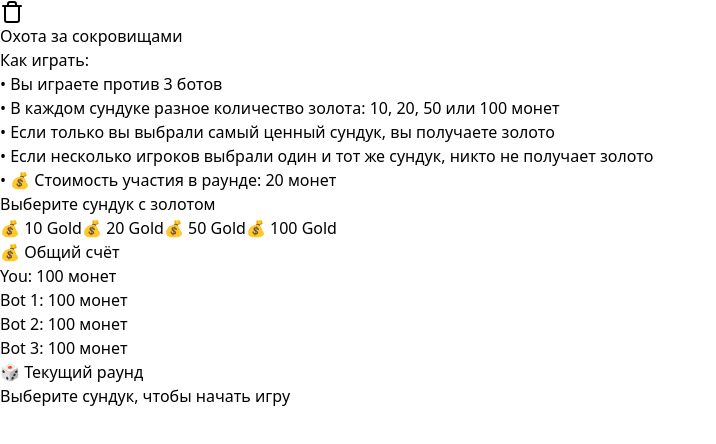
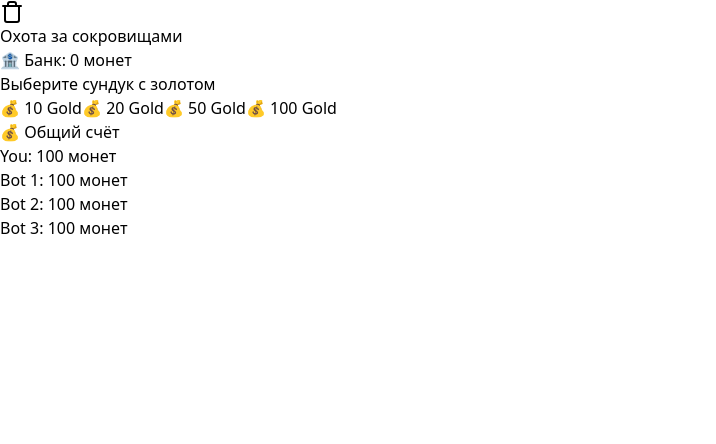
Before and after one commit to puremind5/dfac, a React (Vite) app: page / in a window 1280 px wide. Shown: the top 444 px of the page, without its empty margins (0-716 px from the left). Built offline with nearby package versions, Linux system fonts and the light colour scheme.

Commit message:
Update App.tsx

```diff
--- a/src/App.tsx
+++ b/src/App.tsx
@@ -2,18 +2,26 @@ import React, { useState } from 'react';
 import { Trash as Treasure } from 'lucide-react';
 import GameBoard from './components/GameBoard';
 
-const CHEST_VALUES = { 1: 10, 2: 20, 3: 50, 4: 100 };
-const GAME_COST = 20; // 💰 Стоимость каждой игры
+const CHEST_VALUES = { 1: 35, 2: 50, 3: 70, 4: 100 };
+const GAME_COST = 25; // 💰 Стоимость каждой игры
+const BANK_THRESHOLD = 100; // 📌 Порог банка для активации победной серии
 
 function App() {
   const [results, setResults] = useState<any>(null);
   const [loading, setLoading] = useState<boolean>(false);
   const [error, setError] = useState<string | null>(null);
   const [gameActive, setGameActive] = useState<boolean>(true);
+  const [bank, setBank] = useState<number>(0); // 🌟 БАНК
+  const [winStreak, setWinStreak] = useState<{ [key: string]: number }>({
+    You: 0,
+    "Bot 1": 0,
+    "Bot 2": 0,
+    "Bot 3": 0,
+  });
 
-  // 🌟 Сохраняем золото для игрока и ботов
+  // 🌟 Баланс игроков
   const [totalGold, setTotalGold] = useState<{ [key: string]: number }>({
-    You: 100, // Начальный баланс игрока
+    You: 100,
     "Bot 1": 100,
     "Bot 2": 100,
     "Bot 3": 100,
@@ -27,7 +35,7 @@ function App() {
       setError(null);
       setGameActive(false);
 
-      // 💰 Вычитаем стоимость игры у всех игроков (игрока и ботов)
+      // 💰 Все игроки платят за вход в игру (100 монет суммарно)
       setTotalGold(prevGold => ({
         You: prevGold["You"] - GAME_COST,
         "Bot 1": prevGold["Bot 1"] - GAME_COST,
@@ -54,11 +62,40 @@ function App() {
 
       setResults(data);
 
-      // 🌟 Если кто-то выиграл, добавляем золото к его общему счёту
+      const totalCollected = 100; // 4 игрока по 25 монет
+      let totalPaidOut = data.winner !== "No winner" ? data.reward : 0;
+
+      // 🌟 Если кто-то выиграл, добавляем золото к его балансу
+      if (data.winner !== "No winner") {
         setTotalGold(prevGold => ({
           ...prevGold,
-        [data.winner]: data.winner !== "No winner" ? (prevGold[data.winner] || 0) + data.reward : prevGold[data.winner],
+          [data.winner]: (prevGold[data.winner] || 0) + data.reward,
         }));
+
+        // 📌 Увеличиваем серию побед ТОЛЬКО если банк достиг 100 монет
+        setWinStreak(prevStreak => ({
+          ...prevStreak,
+          [data.winner]: bank >= BANK_THRESHOLD ? (prevStreak[data.winner] || 0) + 1 : 0,
+        }));
+
+        // 🏆 Если банк ≥ 100 и игрок/бот выиграл 3 раза подряд – он забирает банк
+        if (bank >= BANK_THRESHOLD && winStreak[data.winner] + 1 === 3) {
+          setTotalGold(prevGold => ({
+            ...prevGold,
+            [data.winner]: prevGold[data.winner] + bank,
+          }));
+          setBank(0); // 🔥 БАНК очищается после выигрыша
+        }
+      } else {
+        setWinStreak({ You: 0, "Bot 1": 0, "Bot 2": 0, "Bot 3": 0 }); // ❌ Победная серия сбрасывается
+      }
+
+      // 📌 В банк отправляется ТОЛЬКО неразыгранные монеты
+      const leftover = totalCollected - totalPaidOut;
+      if (leftover > 0) {
+        setBank(prevBank => prevBank + leftover);
+      }
+
     } catch (err) {
       setError('Failed to connect to the game server');
       console.error("Fetch error:", err);
@@ -88,64 +125,26 @@ function App() {
           </div>
         )}
 
-        {/* 🌟 Описание игры */}
-        <div className="mt-6 p-6 bg-gray-100 rounded-lg shadow-md min-h-[150px] flex flex-col justify-center">
-          <h2 className="text-xl font-bold text-center mb-2">Как играть:</h2>
-          <ul className="text-sm space-y-1 text-gray-700">
-            <li>• Вы играете против 3 ботов</li>
-            <li>• В каждом сундуке разное количество золота: 10, 20, 50 или 100 монет</li>
-            <li>• Если только вы выбрали самый ценный сундук, вы получаете золото</li>
-            <li>• Если несколько игроков выбрали один и тот же сундук, никто не получает золото</li>
-            <li className="font-semibold">• 💰 Стоимость участия в раунде: {GAME_COST} монет</li>
-          </ul>
+        {/* 🌟 Банк */}
+        <div className="mt-6 p-4 bg-gray-100 rounded-lg shadow-md text-center">
+          <h2 className="text-lg font-bold">🏦 Банк: {bank} монет</h2>
+          {bank >= BANK_THRESHOLD && <p className="text-red-500 font-semibold">🔥 Банк теперь можно выиграть!</p>}
         </div>
 
         {/* 🎯 Игровая доска */}
         <GameBoard onChestSelect={handleChestSelect} loading={loading} gameActive={gameActive} />
 
-        {/* 🌟 Общий счёт + результаты текущего раунда в одном блоке */}
-        <div className="mt-6 p-6 bg-gray-100 rounded-lg shadow-md grid grid-cols-2 gap-4">
-          {/* Левая колонка: Общий счёт */}
-          <div className="text-center">
+        {/* 🌟 Общий счёт */}
+        <div className="mt-6 p-6 bg-gray-100 rounded-lg shadow-md">
           <h2 className="text-lg font-bold mb-2">💰 Общий счёт</h2>
           <ul className="text-sm text-gray-700">
             {Object.entries(totalGold).map(([player, gold]) => (
               <li key={player} className={`py-1 ${gold < 0 ? "text-red-500" : ""}`}>
-                  {player}: {gold} монет
+                {player}: {gold} монет {bank >= BANK_THRESHOLD ? `(🔥 ${winStreak[player]} побед подряд)` : ""}
               </li>
             ))}
           </ul>
         </div>
-
-          {/* Правая колонка: Результаты текущей игры */}
-          <div className="text-center">
-            <h2 className="text-lg font-bold mb-2">🎲 Текущий раунд</h2>
-            {results ? (
-              <>
-                <p className="text-lg font-semibold">
-                  {results.winner === "You" ? `🎉 Вы выиграли ${results.reward} золота! 💰`
-                    : results.winner.includes("Bot") ? `🤖 ${results.winner} выиграл ${results.reward} золота!`
-                    : "Никто не выиграл в этом раунде."}
-                </p>
-                <ul className="text-sm text-gray-700 mt-2">
-                  <li className="font-semibold">🧑 Вы выбрали сундук {results.playerChoice}</li>
-                  {results.botChoices.map((choice: number, index: number) => (
-                    <li key={index}>🤖 Бот {index + 1} выбрал сундук {choice}</li>
-                  ))}
-                </ul>
-                <button
-                  className="mt-4 px-4 py-2 bg-blue-500 text-white font-bold rounded-lg shadow-md hover:bg-blue-700 transition"
-                  onClick={startNewRound}
-                >
-                  Играть снова
-                </button>
-              </>
-            ) : (
-              <p className="text-gray-500">Выберите сундук, чтобы начать игру</p>
-            )}
-          </div>
-        </div>
-
       </div>
     </div>
   );
```
Lines whose indentation alone changed are shown as unchanged.
